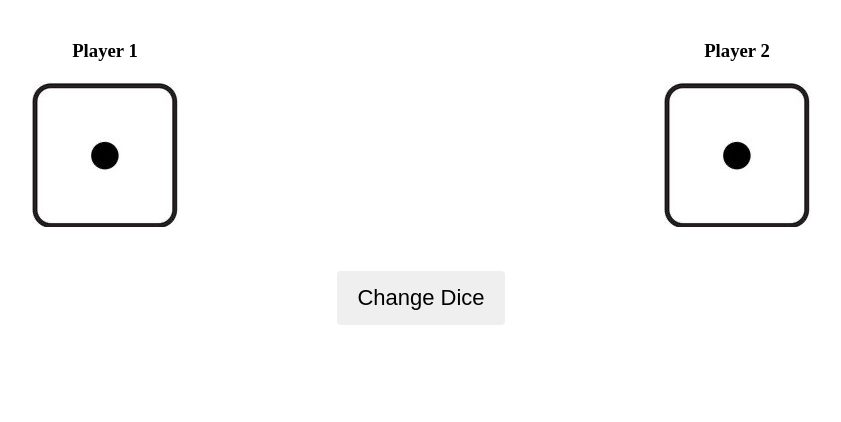
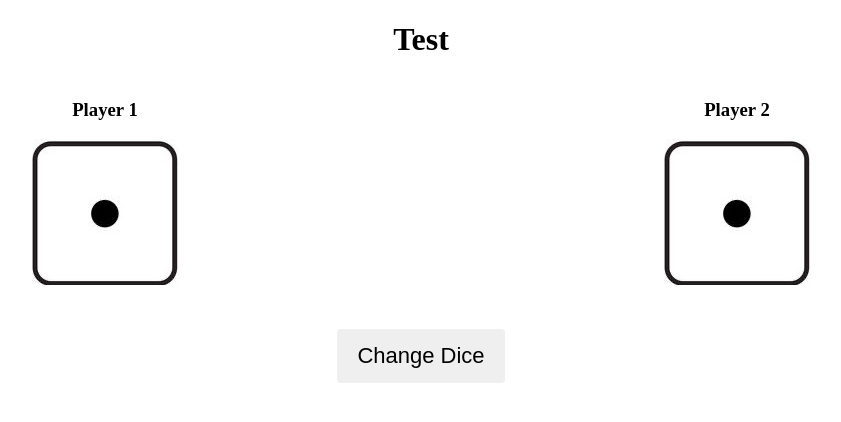
Before and after one commit to HtetO2Ko/dice, a plain HTML site: page index.html in a window 1280 px wide. Shown: the whole page, without its empty margins (219-1060 px from the left). Drawn offline with Linux system fonts and the light colour scheme.

Commit message:
test push

```diff
--- a/index.html
+++ b/index.html
@@ -9,7 +9,7 @@
 </head>
 
 <body>
-    <h1 class="head"></h1>
+    <h1 class="head">Test</h1>
     <div class="dice">
         <div class="row">
             <div class="col-6">
```
Also changed, not shown: 1 other file.
